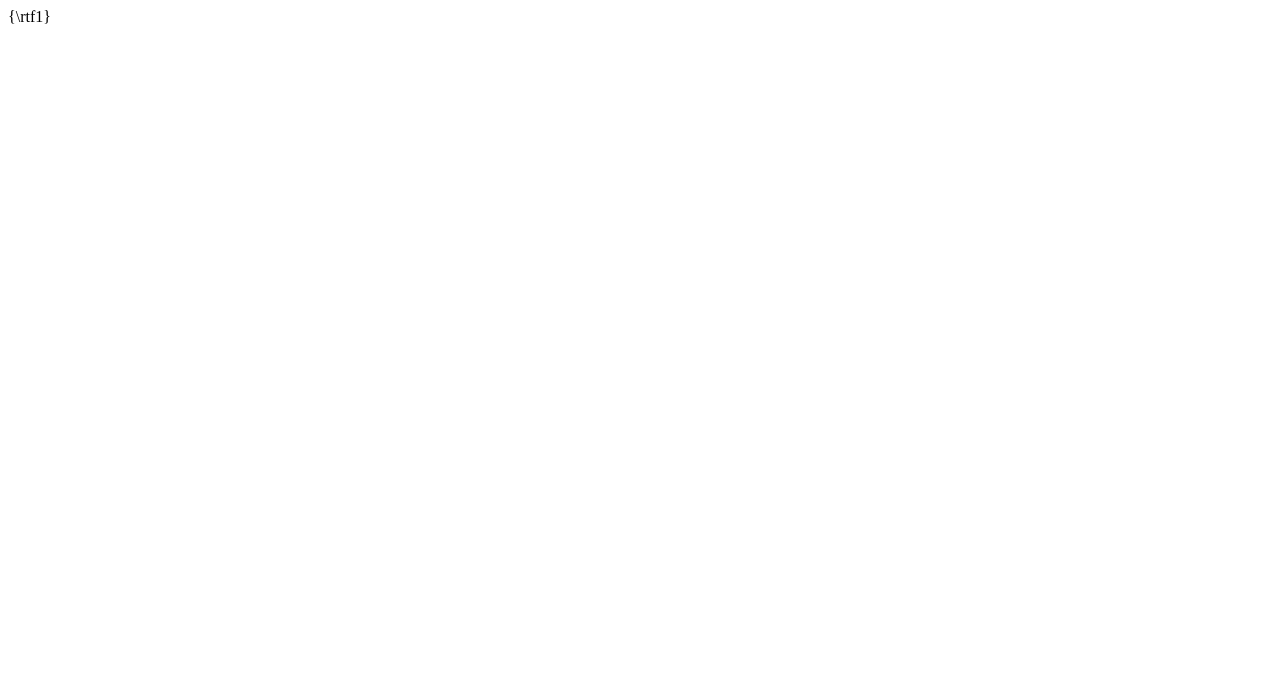
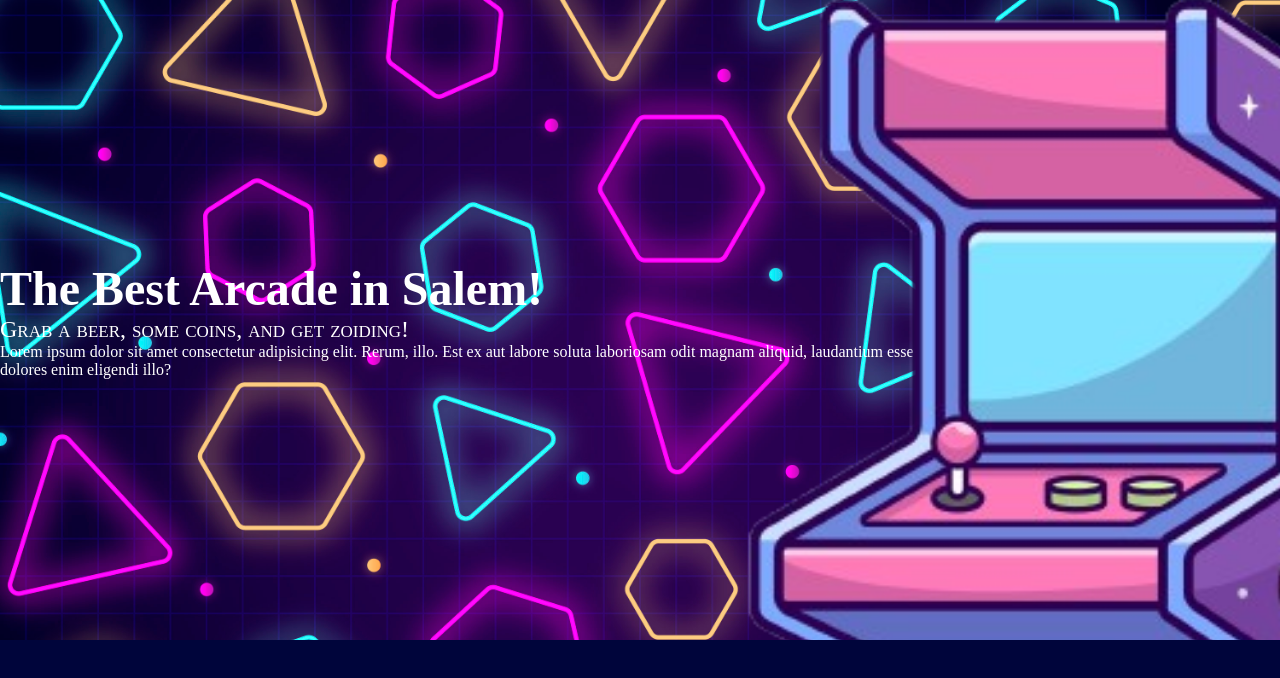
Before and after one commit to AstroHammer/mock-arcade-bar, a plain HTML site: page src/index.html in a window 1280 px wide. Drawn offline with Linux system fonts and the light colour scheme.

Commit message:
warming up

```diff
--- a/src/index.html
+++ b/src/index.html
@@ -1 +1,22 @@
-{\rtf1}
+<!DOCTYPE html>
+<html lang="en">
+<head>
+    <meta charset="UTF-8">
+    <meta name="viewport" content="width=device-width, initial-scale=1.0">
+    <link rel="stylesheet" href="styles/main.css">
+    <title>CoinZoids</title>
+</head>
+<body>
+    <header class="intro-container">
+        <div class="text-container">
+            <h1>The Best Arcade in Salem!</h1>
+            <span>Grab a beer, some coins, and get zoiding!</span>
+            <p>Lorem ipsum dolor sit amet consectetur adipisicing elit. Rerum, illo. Est ex aut labore soluta laboriosam odit magnam aliquid, laudantium esse temporibus corporis provident, mollitia doloremque dolores enim eligendi illo?</p>
+        </div>
+        <div class="image-container">
+            <img class="cabinet" src="styles/resized-cab-removebg-preview.png" alt="">
+            <img class="bg" src="styles/6706365_3402668.jpg" alt="">
+        </div>
+    </header>
+</body>
+</html>
--- a/src/styles/main.css
+++ b/src/styles/main.css
@@ -1 +1,56 @@
-{\rtf1}
+* {
+    margin: 0;
+    padding: 0;
+    box-sizing: border-box;
+}
+body {
+    font-size: 100%;
+    background: #00053b;
+    color: white;
+}
+h1 {
+    font-size: 3rem;
+}
+span {
+    font-size: 1.5rem;
+    font-variant: small-caps;
+}
+img {
+    display: inline-block;
+}
+.intro-container {
+    height: 80vh;
+    overflow: hidden;
+    position: relative;
+}
+.image-container {
+    display: grid;
+    grid-template-areas: "stack";
+    position: relative;
+    height: 100%;
+    width: 100%;
+}
+.image-container > * {
+    grid-area: stack;
+}
+.bg {
+    z-index: -1;
+    height: 100%;
+    width: 100%;
+    object-fit: cover;
+}
+.cabinet {
+    z-index: 1;
+    position: absolute;
+    right: -500px;
+    top: 50%;
+    transform: translateY(-50%);
+    width: clamp(1200px, 100%, 1500px);
+}
+.text-container {
+    position: absolute;
+    left: 0;
+    right: 0;
+    top: 50%;
+    transform: translateY(-50%);
+}
```
Also changed, not shown: src/styles/17743446_5900791.jpg (added), src/styles/6706365_3402668.jpg (added), src/styles/lazers.jpg (added), src/styles/resized-cab-removebg-preview.png (added), src/styles/resized-cab.jpg (added), 1 other file.
